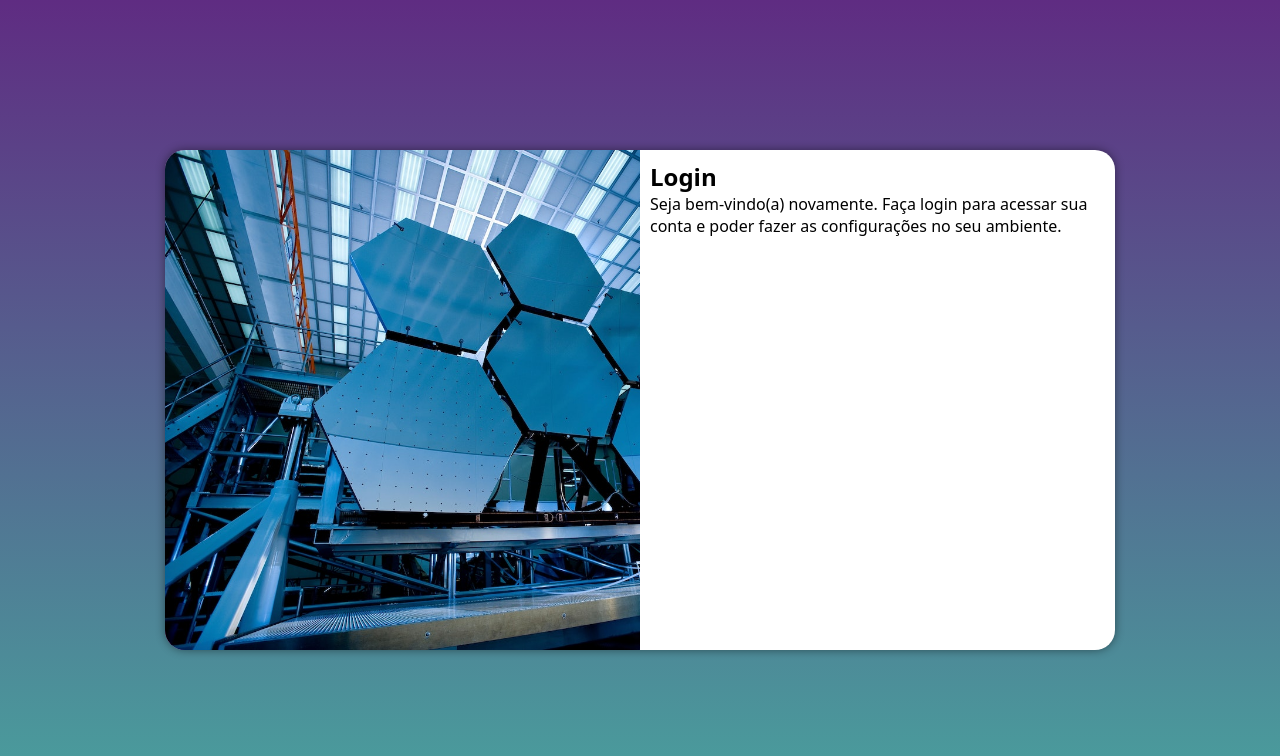
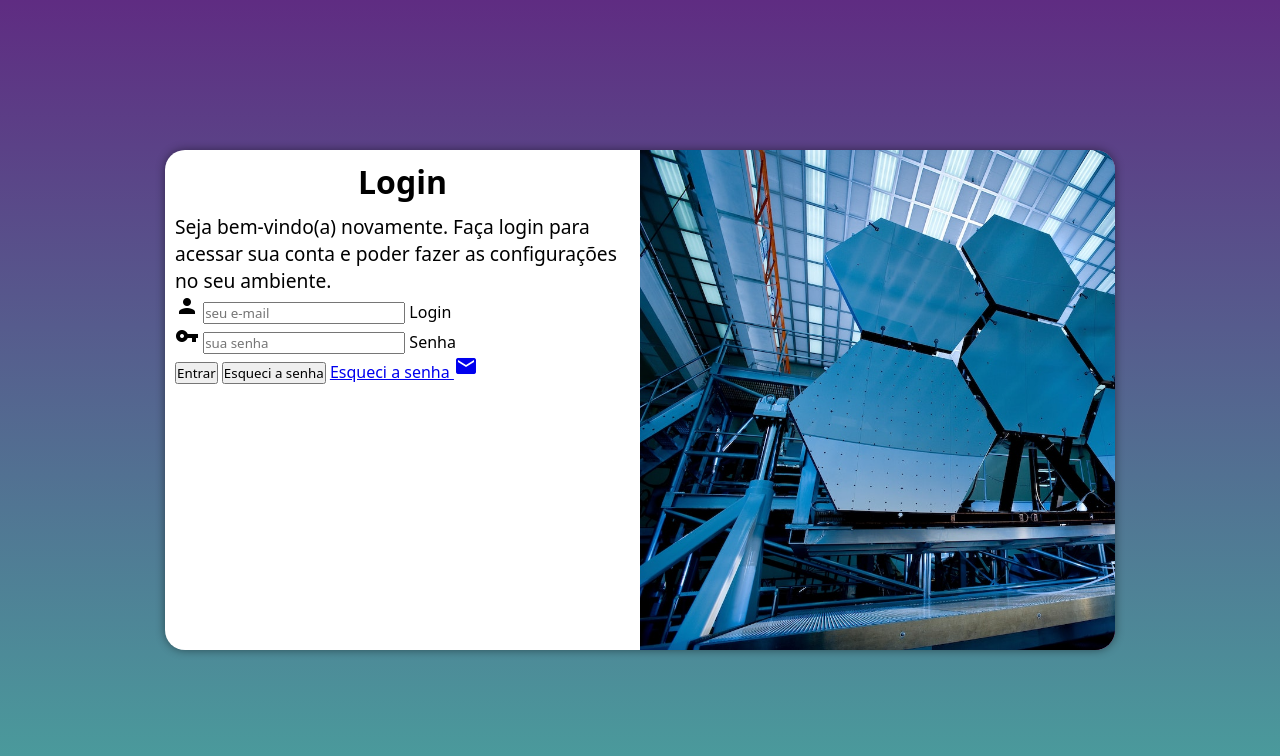
Before and after one commit to luizfporto/Projeto-login, a plain HTML site: page index.html in a window 1280 px wide. Drawn offline with Linux system fonts and the light colour scheme.

Commit message:
Formulário adicionado

```diff
--- a/estilos/media-query.css
+++ b/estilos/media-query.css
@@ -39,13 +39,21 @@ Grandes telas : acima de 1200px
     }
 
     section#login > div#imagem {
-        float: left;
+        float: right;
         width: 50%;
         height: 100%;
     }
 
     section#login > div#formulario {
-        float: right;
+        float: left;
         width: 50%;
     }
+
+    div#formulario > h1 {
+        font-size: 2em;
+    }
+
+    div#formulario > p {
+        font-size: 1.2em;
+    }
 }
--- a/estilos/style.css
+++ b/estilos/style.css
@@ -53,5 +53,13 @@ section#login > div#imagem {
 section#login > div#formulario {
     display: block;
     padding: 10px;
+}
 
+div#formulario > h1 {
+    text-align: center;
+    margin-bottom: 10px;
 }
+
+div#formulario > p {
+    font-size: 0.8em;
+}
--- a/index.html
+++ b/index.html
@@ -5,6 +5,7 @@
     <meta http-equiv="X-UA-Compatible" content="IE=edge" />
     <meta name="viewport" content="width=device-width, initial-scale=1.0" />
     <title>Login</title>
+    <link href="https://fonts.googleapis.com/icon?family=Material+Icons" rel="stylesheet">
     <link rel="stylesheet" href="estilos/style.css" />
     <link rel="stylesheet" href="estilos/media-query.css">
   </head>
@@ -17,8 +18,22 @@
         <div id="formulario">
             <h1>Login</h1>
             <p>Seja bem-vindo(a) novamente. Faça login para acessar sua conta e poder fazer as configurações no seu ambiente.</p>
-            <form action="login.php" method="post">
-
+            <form action="login.php" method="post" autocomplete="on">
+              <div class="campo">
+                  <i class="material-icons">person</i>
+                  <input type="email" name="login" id="ilogin" placeholder="seu e-mail" autocomplete="email" required maxlength="30">
+                  <label for="ilogin">Login</label>
+              </div>
+              <div class="campo">
+                  <i class="material-icons">vpn_key</i>
+                  <input type="password" name="senha" id="isenha" placeholder="sua senha" autocomplete="current-password" required minlength="8" maxlength="20">
+                  <label for="isenha">Senha</label>
+              </div>
+              <input type="submit" value="Entrar">
+              <button>Esqueci a senha</button>
+              <a href="esqueci.html">
+                Esqueci a senha <i class="material-icons">mail</i>
+              </a>
             </form>
         </div>
       </section>
```
